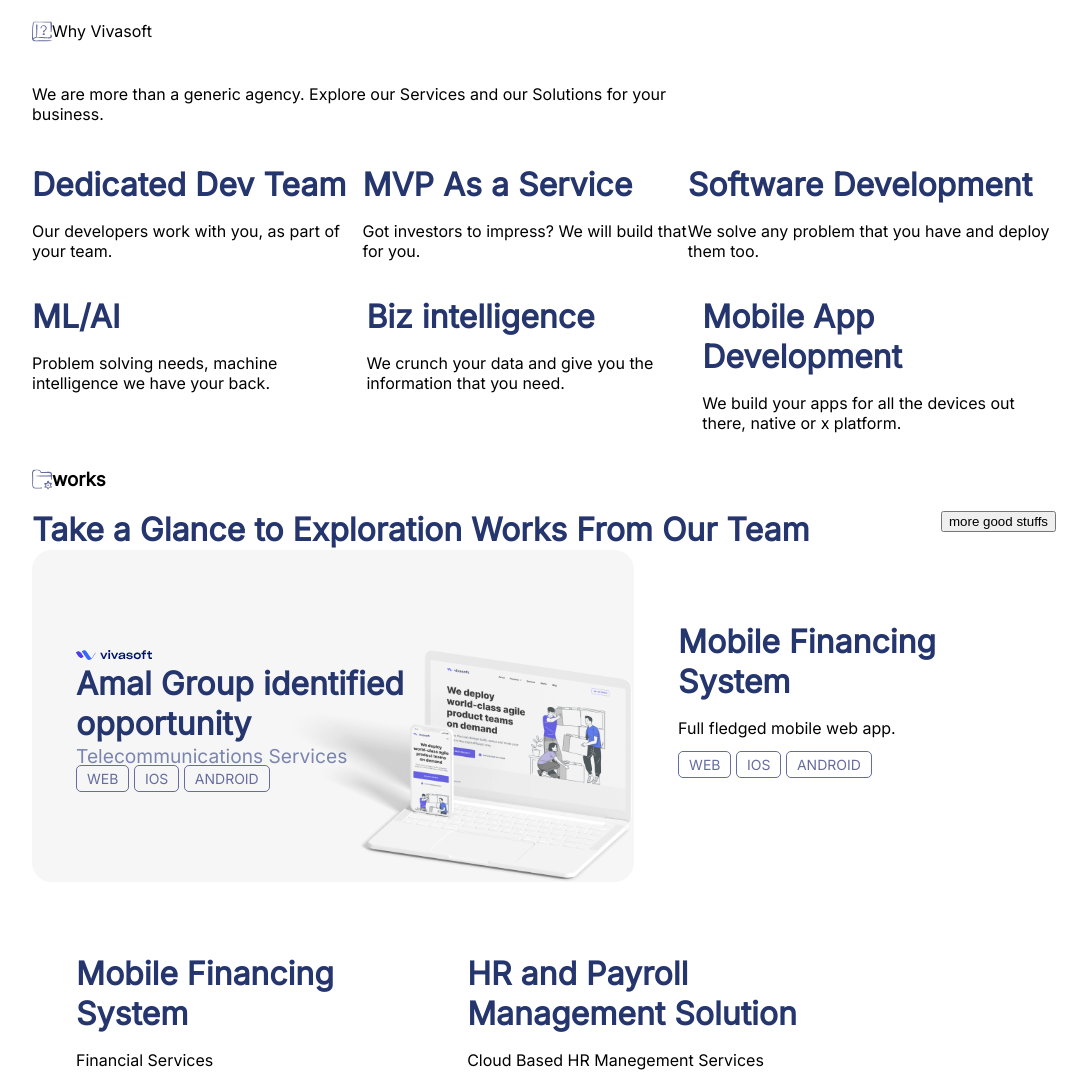
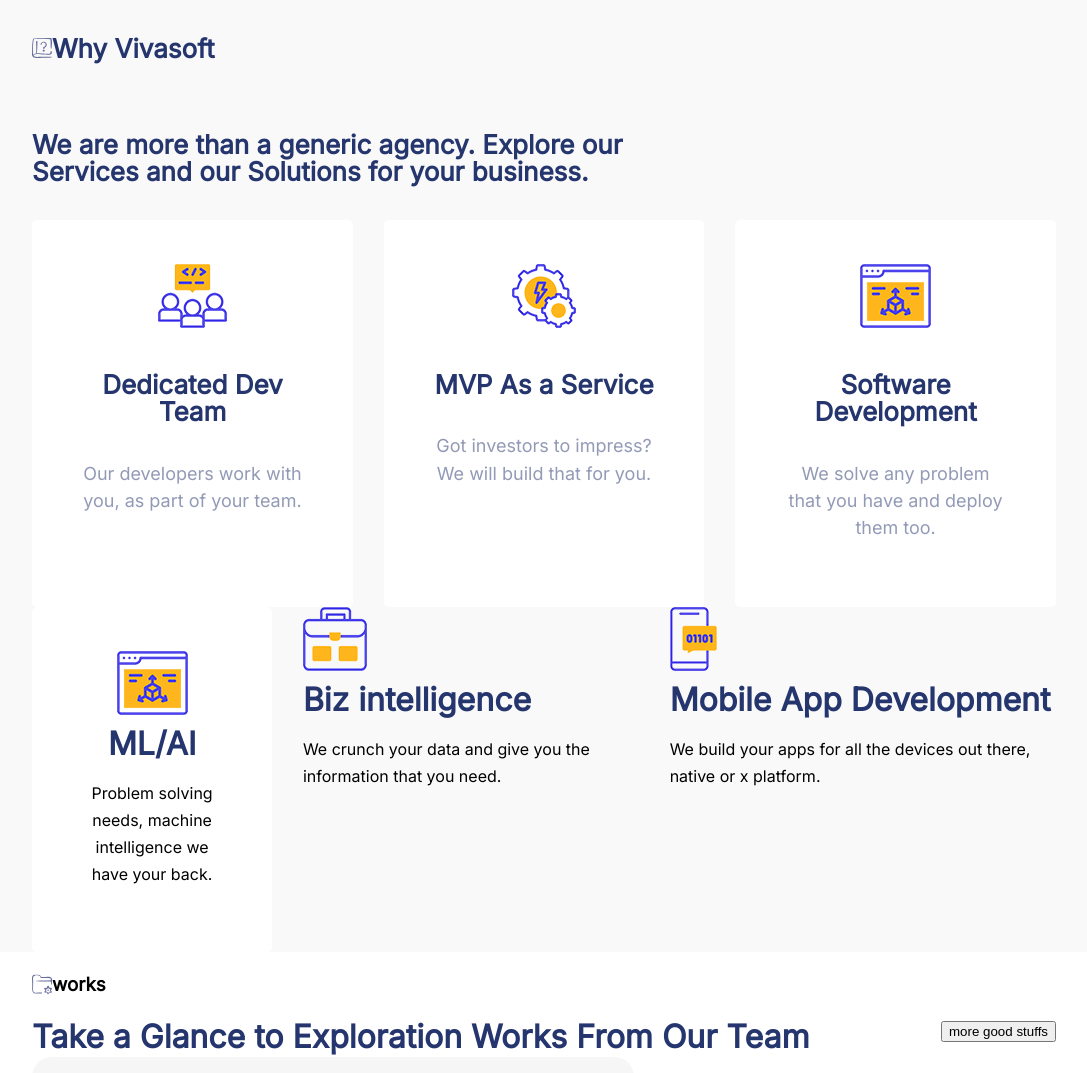
Before and after one commit to touhidhsn/htmldemo, a plain HTML site: page index.html in a window 1280 px wide. Shown: the top 1073 px of the page, without its empty margins (96-1183 px from the left). Drawn offline with Linux system fonts and the light colour scheme.

Commit message:
box css updated

```diff
--- a/index.html
+++ b/index.html
@@ -24,36 +24,36 @@
                 <div class="top-boxes">
                     <div class="box-1">
                         <div class="box-1-img">
-                            <img src="" alt="">
+                            <img src="./img/box-img-1.png" alt="">
                         </div>
                         <div class="box-1-content">
-                            <h2>Dedicated Dev Team</h2>
-                            <p>Our developers work with you, as part of your team.</p>
+                            <h4>Dedicated Dev Team</h4>
+                            <p class="box-texts">Our developers work with you, as part of your team.</p>
                         </div>
                     </div>
                     <div class="box-2">
                         <div class="box-2-img">
-                            <img src="" alt="">
+                            <img src="./img/box-img-2.png" alt="">
                         </div>
                         <div class="box-2-content">
-                            <h2>MVP As a Service</h2>
-                            <p>Got investors to impress? We will build that for you.</p>
+                            <h4>MVP As a Service</h4>
+                            <p class="box-texts">Got investors to impress? We will build that for you.</p>
                         </div>
                     </div>
                     <div class="box-3">
                         <div class="box-3-img">
-                            <img src="" alt="">
+                            <img src="./img/box-img-3.png" alt="">
                         </div>
                         <div class="box-3-content">
-                            <h2>Software Development</h2>
-                            <p>We solve any problem that you have and deploy them too.</p>
+                            <h4>Software Development</h4>
+                            <p class="box-texts">We solve any problem that you have and deploy them too.</p>
                         </div>
                     </div>
                 </div>
                 <div class="bottom-boxes">
                     <div class="box-4">
                         <div class="box-4-img">
-                            <img src="" alt="">
+                            <img src="./img/box-img-3.png" alt="">
                         </div>
                         <div class="box-4-content">
                             <h2>ML/AI</h2>
@@ -62,7 +62,7 @@
                     </div>
                     <div class="box-5">
                         <div class="box-5-img">
-                            <img src="" alt="">
+                            <img src="./img/box-img-5.png" alt="">
                         </div>
                         <div class="box-5-content">
                             <h2>Biz intelligence</h2>
@@ -71,7 +71,7 @@
                     </div>
                     <div class="box-6">
                         <div class="box-6-img">
-                            <img src="" alt="">
+                            <img src="./img/box-img-06.png" alt="">
                         </div>
                         <div class="box-6-content">
                             <h2>Mobile App Development</h2>
--- a/style.css
+++ b/style.css
@@ -1,9 +1,8 @@
 body {
     font-family: Inter;
-    width: 80%;
+    width: 100%;
     margin: auto;
-    /* line-height: 1.7em; */
-
+    line-height: 1.7em;
 }
 
 h2 {
@@ -14,7 +13,9 @@
     margin: 0px;
 }
 h4 {
-    font-weight: 500;
+    font-weight: 600;
+    font-size: 26px;
+    color: #25356d;
 }
 
 
@@ -38,8 +39,119 @@
     width: 66%;
 }
 
+.why-vivasoft {
+    background-color: #f9f9f9;
+}
+
+.why-vivasoft-row-1 {
+    width: 80%;
+    margin: auto;
+}
+
+.box-texts {
+    color: rgba(37,53,109,0.5);
+    font-size: 18px;
+}
+
+.box-1 {
+    text-align: center;
+    background-color: white;
+    width: 31.333%;
+    margin-right: 3%;
+    border-radius: 5px 5px 5px 5px;
+    transition: 0.5s;
+}
+
+.box-1-img {
+    padding-top: 44px;
+}
+
+.box-1-content {
+    padding-left: 48px;
+    padding-right: 48px;
+    padding-bottom: 48px;
+}
+
+.box-1:hover {
+    box-shadow: 0px 12px 36px 0px rgba(0, 0, 0, 0.06);
+}
+
+.box-2 {
+    text-align: center;
+    background-color: white;
+    width: 31.333%;
+    margin-right: 3%;
+    border-radius: 5px 5px 5px 5px;
+    transition: 0.5s;
+}
+
+.box-2-content {
+    padding-left: 48px;
+    padding-right: 48px;
+    padding-bottom: 48px;
+}
+
+.box-2-img {
+    padding-top: 44px;
+}
+
+.box-2:hover{
+    box-shadow: 0px 12px 36px 0px rgba(0, 0, 0, 0.06);
+}
+
+.box-3 {
+    text-align: center;
+    background-color: white;
+    width: 31.333%;
+    border-radius: 5px 5px 5px 5px;
+    transition: 0.5s;
+}
+
+.box-3-content {
+    padding-left: 48px;
+    padding-right: 48px;
+    padding-bottom: 48px;
+}
+
+.box-3-img {
+    padding-top: 44px;
+}
+
+.box-3:hover {
+    box-shadow: 0px 12px 36px 0px rgba(0, 0, 0, 0.06);
+}
+
+.box-4 {
+    text-align: center;
+    background-color: white;
+    width: 31.333%;
+    margin-right: 3%;
+    border-radius: 5px 5px 5px 5px;
+    transition: 0.5s;
+}
+
+.box-4-content {
+    padding-left: 48px;
+    padding-right: 48px;
+    padding-bottom: 48px;
+}
+
+.box-4-img {
+    padding-top: 44px;
+}
+
+.box-4:hover {
+    box-shadow: 0px 12px, 36px 0px rgba(0, 0, 0, 0.06);
+}
+
+.works{
+    width: 80%;
+    margin: auto;
+}
 .why-vivasoft-row-2 {
     display: block;
+    width: 80%;
+    margin: auto;
 }
 
 .top-boxes {
@@ -76,7 +188,7 @@
 .porfolio-box-1 {
     width: 58.8%;
     background-image: url(./img/workes-01-1.png);
-    background-position: bottom right;
+    background-position: center right;
     background-color: #f6f6f6;
     background-size: 350px;
     background-repeat: no-repeat;
@@ -86,7 +198,7 @@
 }
 
 .porfolio-box-1:hover {
-           opacity:1;
+        background-size: 60%;
         transition: 0.5s;
 }
 
```
Also changed, not shown: img/box-img-06.png (added), img/box-img-1.png (added), img/box-img-2.png (added), img/box-img-3.png (added), img/box-img-5.png (added), 1 other file.
